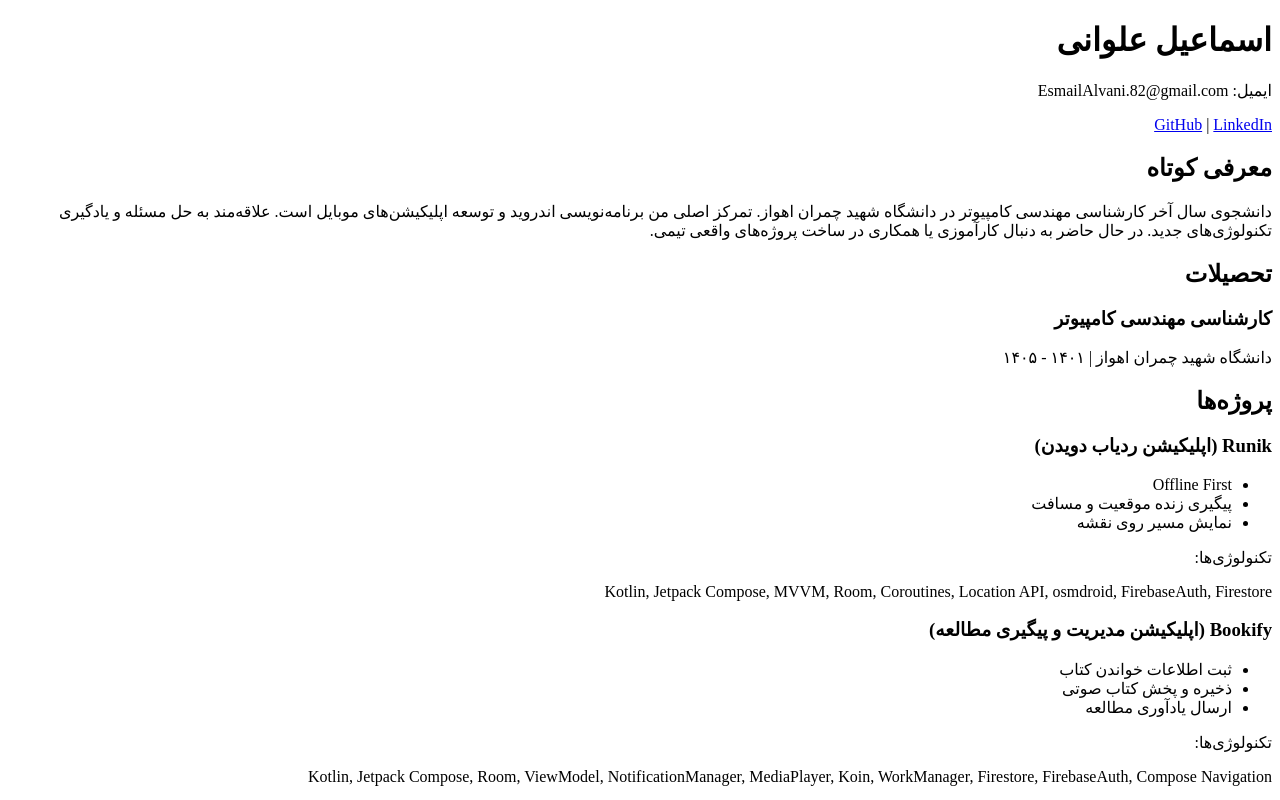
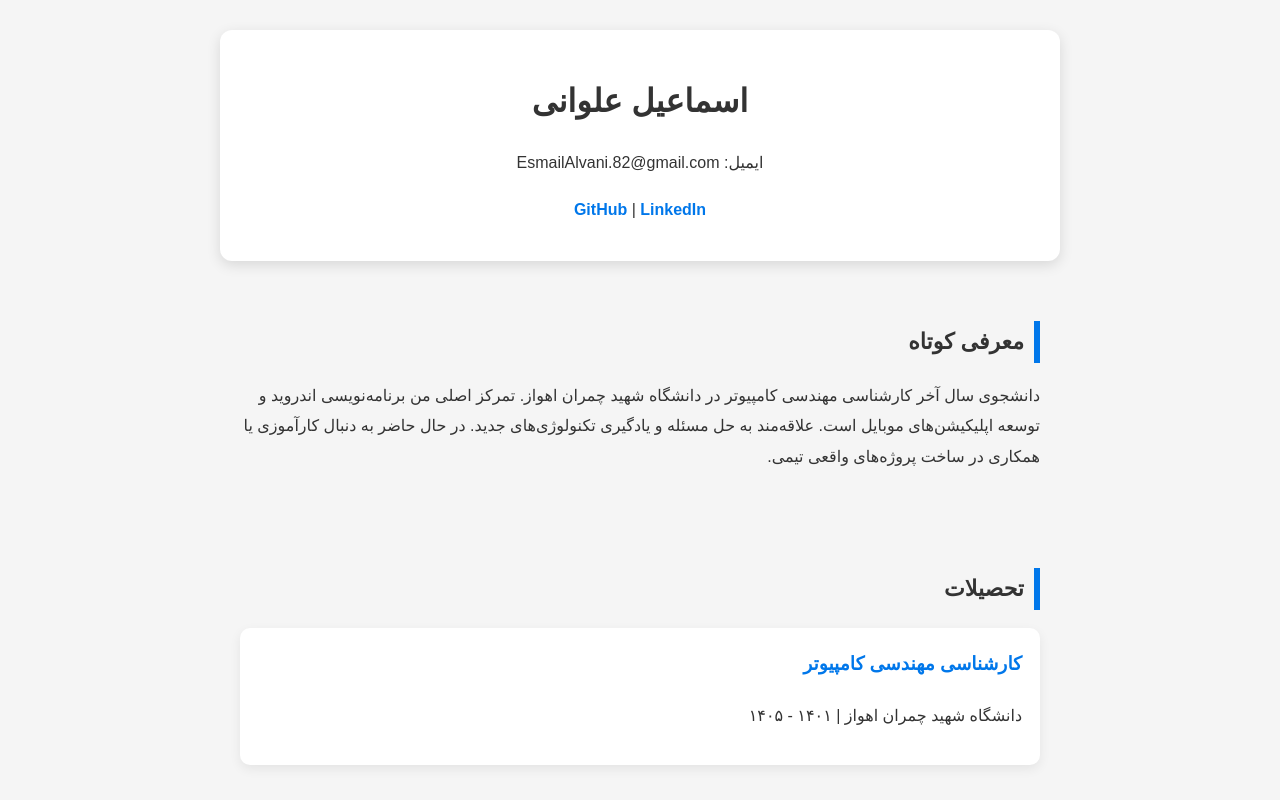
Before and after one commit to unlineea/40173148-resume, a plain HTML site: page index.html in a window 1280 px wide. Shown: the top 800 px of the page. Drawn offline with Linux system fonts and the light colour scheme.

Commit message:
Add CSS styling and update resume layout

```diff
--- a/index.html
+++ b/index.html
@@ -3,6 +3,7 @@
 <head>
     <meta charset="UTF-8">
     <title>رزومه اسماعیل علوانی</title>
+    <link rel="stylesheet" href="style.css">
 </head>
 <body>
 
--- /dev/null
+++ b/style.css
@@ -0,0 +1,73 @@
+/* فونت پیش‌فرض تمیزتر */
+body {
+    font-family: sans-serif;
+    background: #f5f5f5;
+    margin: 0;
+    padding: 0;
+    line-height: 1.9;
+    color: #333;
+}
+
+/* کانتینر مرکزی */
+body > * {
+    max-width: 800px;
+    margin: auto;
+    padding: 20px;
+}
+
+/* هدر Material */
+header {
+    text-align: center;
+    background: white;
+    margin-top: 30px;
+    border-radius: 12px;
+    box-shadow: 0 4px 14px rgba(0,0,0,0.12);
+}
+
+header h1 {
+    margin-bottom: 5px;
+}
+
+header a {
+    color: #0077ea;
+    text-decoration: none;
+    font-weight: bold;
+}
+header a:hover {
+    text-decoration: underline;
+}
+
+/* عنوان بخش‌ها */
+h2 {
+    border-right: 6px solid #0077ea;
+    padding-right: 10px;
+    margin-top: 40px;
+    font-size: 22px;
+    color: #333;
+}
+
+/* کارت‌های پروژه */
+article {
+    background: white;
+    padding: 18px;
+    border-radius: 10px;
+    margin: 12px 0;
+    box-shadow: 0 4px 12px rgba(0,0,0,0.07);
+}
+
+article h3 {
+    margin-top: 0;
+    color: #0077ea;
+}
+
+/* لیست‌ها */
+ul {
+    padding-right: 20px;
+}
+
+footer {
+    text-align: center;
+    margin-top: 50px;
+    padding: 25px;
+    opacity: 0.7;
+}
```
